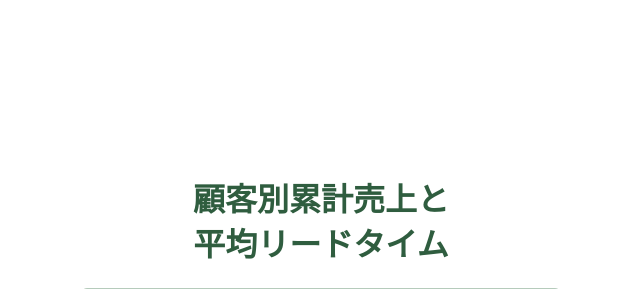
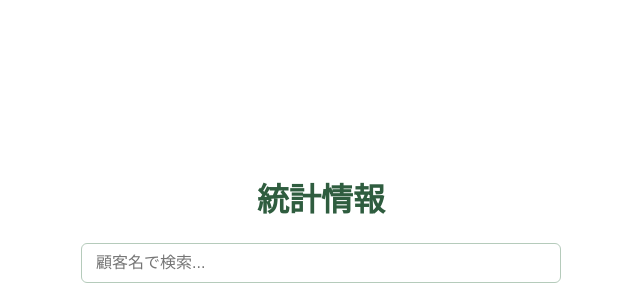
Before and after one commit to yoichi-project01/MBS_B, a PHP site: page /statistics/index.php in a window 1280 px wide. Shown: the part 62-351 px from the top of the page, without its empty margins (319-959 px from the left). Run offline with PHP 8.4, Linux system fonts and the light colour scheme; data that the repository does not hold is empty.

Commit message:
統計情報微調整

```diff
--- a/statistics/index.php
+++ b/statistics/index.php
@@ -55,7 +55,7 @@ try {
 
 <body>
     <main class="main-content">
-        <h1 id="store-title">顧客別累計売上と<br>平均リードタイム</h1>
+        <h1 id="store-title">統計情報</h1>
 
         <div class="search-area">
             <input type="text" id="searchInput" placeholder="顧客名で検索..." onkeyup="filterTable()">
```
